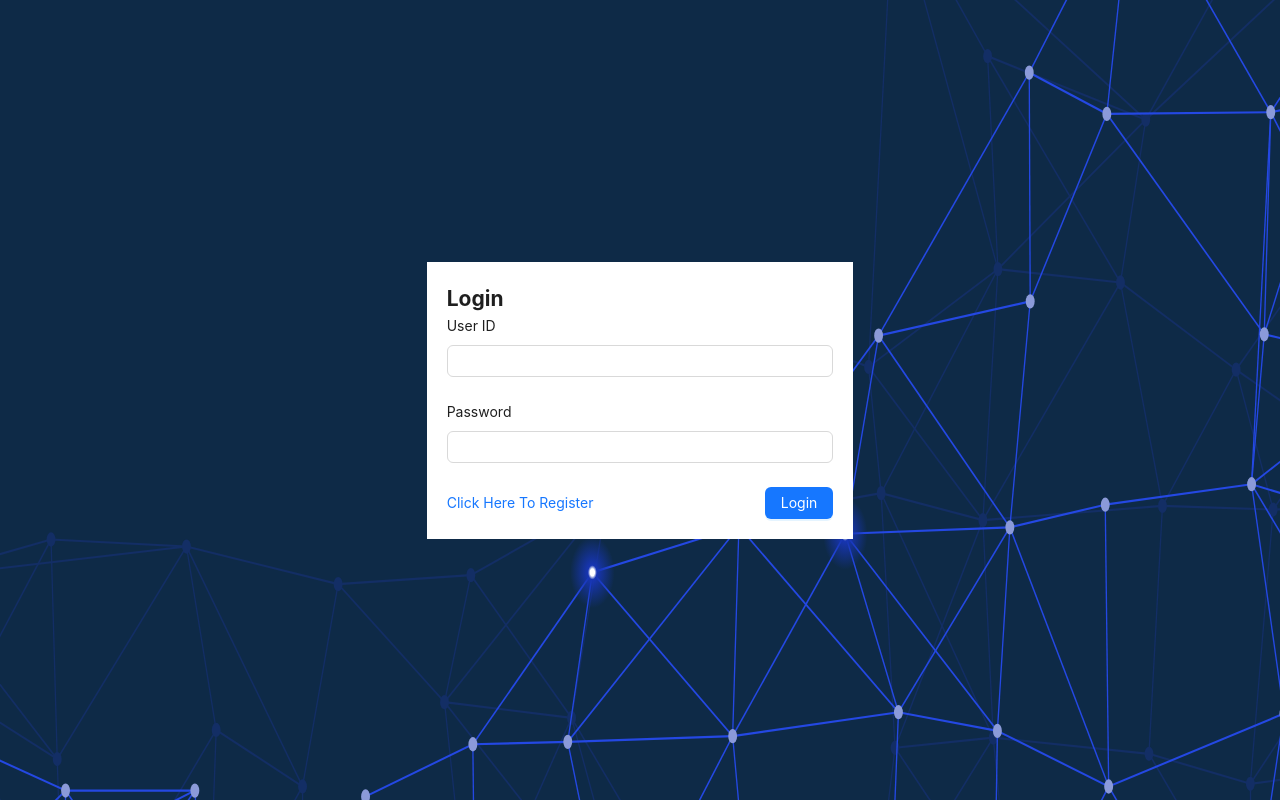
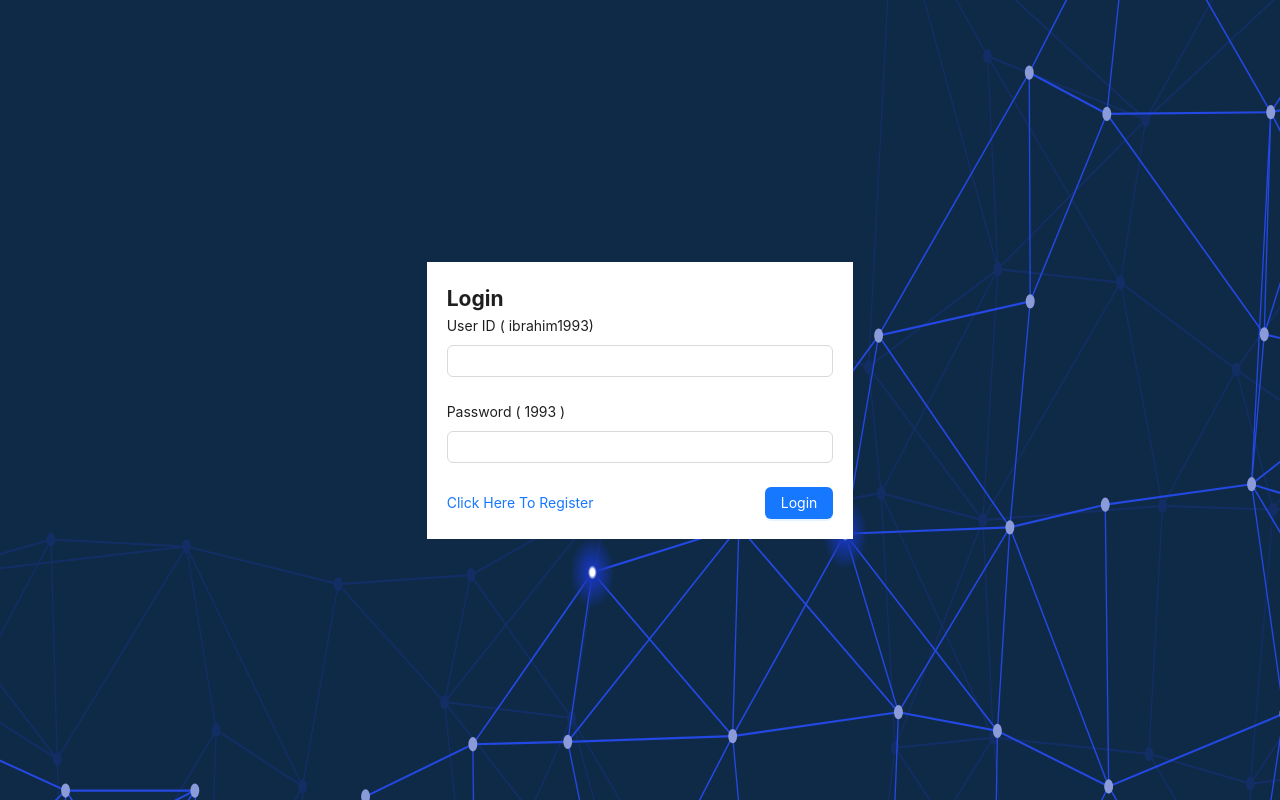
Before and after one commit to IbrahimGazi2022/STORE-APP-PRODUCTION, a React (Vite) app in the folder client/: page / in a window 1280 px wide. Built offline with nearby package versions, Linux system fonts and the light colour scheme.

Commit message:
Adding id password

```diff
--- a/client/src/pages/Login.jsx
+++ b/client/src/pages/Login.jsx
@@ -37,10 +37,10 @@ const Login = () => {
                 <Col lg={8} xs={22}>
                     <Form layout="vertical" onFinish={onFinish}>
                         <h2>Login</h2>
-                        <Form.Item name="userId" label="User ID">
+                        <Form.Item name="userId" label="User ID ( ibrahim1993)">
                             <Input type='text' />
                         </Form.Item>
-                        <Form.Item name="password" label="Password">
+                        <Form.Item name="password" label="Password ( 1993 )">
                             <Input type='password' />
                         </Form.Item>
 
```
